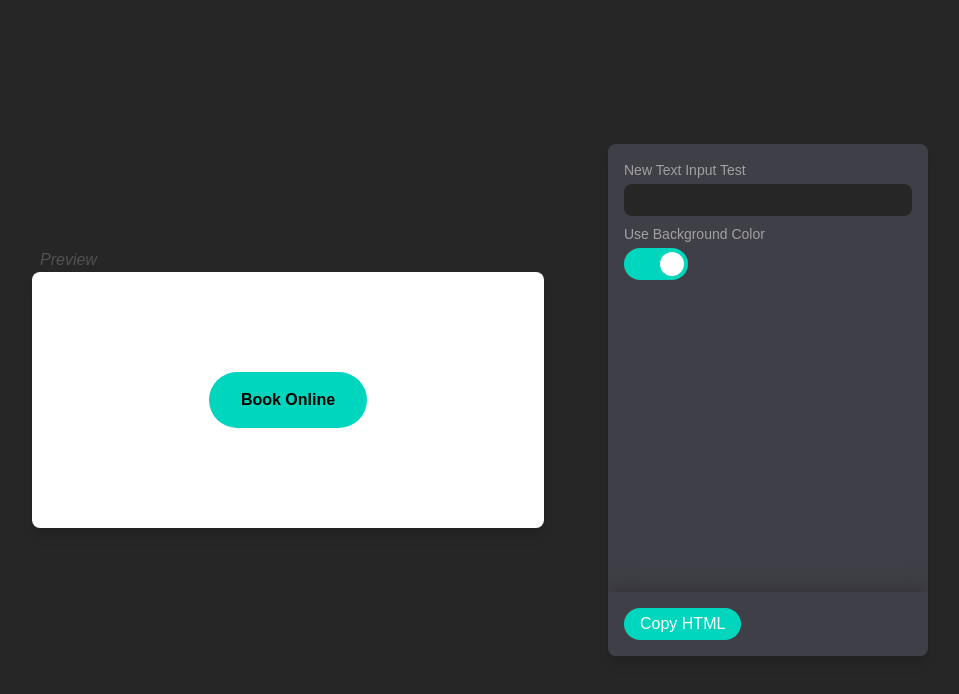
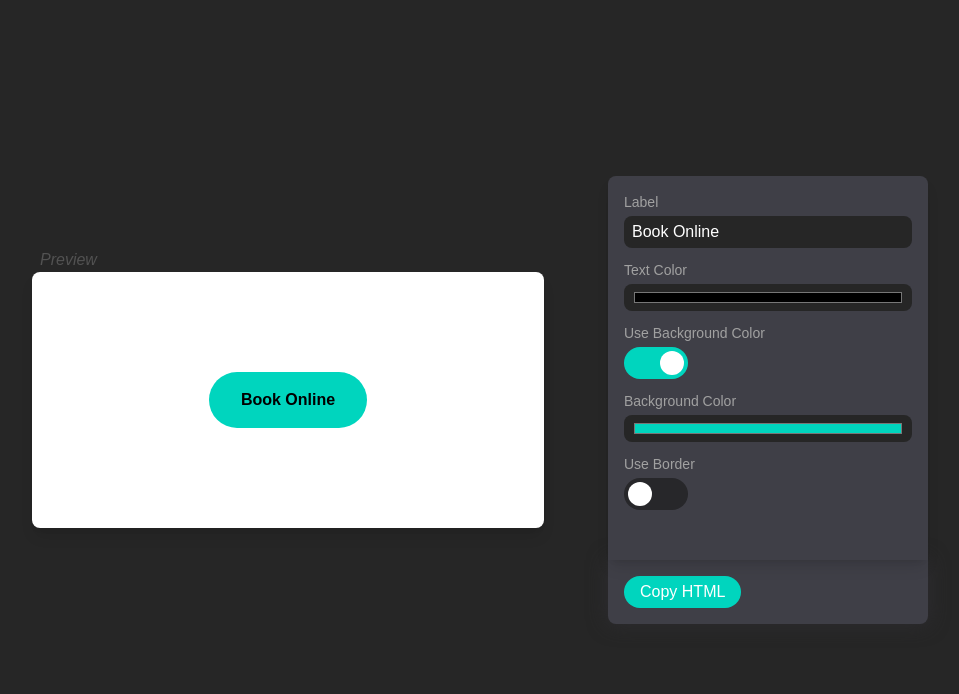
Before and after one commit to NexHealth-Ethan-Breinholt/button-maker, a Next.js app: page / in a window 1280 px wide. Shown: the top 694 px of the page, without its empty margins (160-1119 px from the left). Built offline with nearby package versions, Linux system fonts and the light colour scheme.

Commit message:
Created a set of default values for the button data context, and made all inputs initialize with those default values. Also added value suffix and pattern parameters for inputs

```diff
--- a/src/app/components/button-context.tsx
+++ b/src/app/components/button-context.tsx
@@ -1,6 +1,7 @@
 "use client";
 
 import { createContext, useContext, useState } from "react";
+import { DEFAULT_BUTTON_DATA } from "../constants";
 
 interface ButtonContextType {
     buttonData: Record<string, any>,
@@ -15,7 +16,7 @@ interface ButtonContextProviderProps {
 }
 
 export default function ButtonContextProvider({ children }: ButtonContextProviderProps) {
-    const [buttonData, setButtonData] = useState({});
+    const [buttonData, setButtonData] = useState<Record<string, any>>(DEFAULT_BUTTON_DATA);
 
     const handleInput = (key: string, value: any) => {
         setButtonData({
--- a/src/app/components/button-visual.tsx
+++ b/src/app/components/button-visual.tsx
@@ -5,11 +5,21 @@ import { useButtonContext } from "./button-context";
 export default function ButtonVisual() {
     const { buttonData } = useButtonContext();
 
-    const backgroundColor = buttonData["bg-color"] ?? "transparent";
+    const label = buttonData["label"] ?? "";
+    const color = buttonData["color"] ?? "#000000";
+    const backgroundColor = buttonData["use-bg-color"] ? buttonData["bg-color"] ?? "transparent" : "transparent";
+    const borderValues = [
+        "solid",
+        buttonData["border-color"],
+        buttonData["border-thickness"],
+    ]
+    const border = buttonData["use-border"] ? borderValues.join(" ") : "none";
 
     return (
         <button className="px-8 py-4 rounded-full font-bold cursor-pointer" style={{
+            color,
             backgroundColor,
-        }}>Book Online</button>
+            border,
+        }}>{label}</button>
     )
 }
--- a/src/app/components/inputs.tsx
+++ b/src/app/components/inputs.tsx
@@ -14,8 +14,9 @@ interface InputWrapperProps extends BaseProps {
 }
 
 interface InputFieldProps extends BaseProps {
-    defaultValue?: string | boolean,
     dataKey: string,
+    valueSuffix?: string,
+    pattern?: RegExp,
 }
 
 const InputWrapper = ({
@@ -31,14 +32,19 @@ const InputWrapper = ({
     const isHidden = conditionalKey ? buttonData[conditionalKey] !== conditionalKeyValue : false;
 
     useEffect(() => {
-        setHidden(isHidden);
         if (conditionalKey) {
+            if (buttonData[conditionalKey] === undefined) {
+                setHidden(hiddenByDefault);
+            }
+            else {
+                setHidden(isHidden);
+            }
             console.log(conditionalKey, conditionalKeyValue, buttonData[conditionalKey], isHidden)
         }
     }, [buttonData, conditionalKey, conditionalKeyValue, isHidden]);
 
     if (hidden) {
-        return <></>
+        return null;
     }
 
     return (
@@ -50,18 +56,27 @@ const InputWrapper = ({
 }
 
 export const TextInput = (props: InputFieldProps) => {
-    const { handleInput } = useButtonContext();
-    const [value, setValue] = useState("");
-
-    useEffect(() => {
-        if (props.defaultValue !== undefined) {
-            handleOnChange(props.defaultValue as string);
-        }
-    }, []);
+    const { buttonData, handleInput } = useButtonContext();
+    let startValue: string = buttonData[props.dataKey] ?? "";
+    if (startValue && props.valueSuffix && startValue.endsWith(props.valueSuffix)) {
+        startValue = startValue.slice(0, startValue.length - props.valueSuffix?.length);
+    }
+    const [value, setValue] = useState(startValue);
 
     const handleOnChange = (e: React.ChangeEvent<HTMLInputElement> | string) => {
-        handleInput(props.dataKey, typeof e === "string" ? e : e.target.value);
-        setValue(typeof e === "string" ? e : e.target.value);
+        let newValue = typeof e === "string" ? e : e.target.value;
+
+        if (props.pattern && !props.pattern.test(newValue)) {
+            return;
+        }
+
+        setValue(newValue);
+
+        if (props.valueSuffix && !newValue.endsWith(props.valueSuffix)) {
+            newValue += props.valueSuffix;
+        }
+
+        handleInput(props.dataKey, newValue);
     }
 
     return (
@@ -72,14 +87,9 @@ export const TextInput = (props: InputFieldProps) => {
 }
 
 export const ToggleInput = (props: InputFieldProps) => {
-    const { handleInput } = useButtonContext();
+    const { buttonData, handleInput } = useButtonContext();
+    const startValue: boolean = buttonData[props.dataKey] ?? false;
     const [value, setValue] = useState(false);
-
-    useEffect(() => {
-        if (props.defaultValue !== undefined) {
-            handleOnChange(value);
-        }
-    }, []);
 
     const handleOnChange = (value: boolean) => {
         handleInput(props.dataKey, value);
@@ -90,24 +100,23 @@ export const ToggleInput = (props: InputFieldProps) => {
 
     return (
         <InputWrapper label={props.label} conditionalKey={props.conditionalKey} conditionalKeyValue={props.conditionalKeyValue} hiddenByDefault={props.hiddenByDefault}>
-            <Toggle defaultValue={props.defaultValue as boolean} onChange={handleOnChange} />
+            <Toggle defaultValue={startValue} onChange={handleOnChange} />
         </InputWrapper>
     )
 }
 
 export const ColorInput = (props: InputFieldProps) => {
-    const { handleInput } = useButtonContext();
-    const [value, setValue] = useState("");
-
-    useEffect(() => {
-        if (props.defaultValue !== undefined) {
-            handleOnChange(props.defaultValue as string);
-        }
-    }, []);
+    const { buttonData, handleInput } = useButtonContext();
+    const startValue: string = buttonData[props.dataKey] ?? "";
+    const [value, setValue] = useState(startValue);
 
     const handleOnChange = (e: React.ChangeEvent<HTMLInputElement> | string) => {
-        handleInput(props.dataKey, typeof e === "string" ? e : e.target.value);
-        setValue(typeof e === "string" ? e : e.target.value);
+        let newValue = typeof e === "string" ? e : e.target.value;
+        if (props.valueSuffix && !newValue.endsWith(props.valueSuffix)) {
+            newValue += props.valueSuffix;
+        }
+        handleInput(props.dataKey, newValue);
+        setValue(newValue);
     }
 
     return (
--- /dev/null
+++ b/src/app/constants.ts
@@ -0,0 +1,9 @@
+export const DEFAULT_BUTTON_DATA = {
+    "label": "Book Online",
+    "color": "#000000",
+    "use-bg-color": true,
+    "bg-color": "#00d5be",
+    "use-border": false,
+    "border-color": "#000000",
+    "border-thickness": "2px",
+}
--- a/src/app/page.tsx
+++ b/src/app/page.tsx
@@ -19,14 +19,19 @@ export default function Home() {
       <div className="flex gap-16 items-center">
         <div className="bg-white rounded-lg p-4 w-[32rem] h-64 shadow-lg grid place-items-center relative">
           <p className="absolute left-2 -top-6 italic text-neutral-600">Preview</p>
-          {/* <button className="px-8 py-4 bg-teal-400 rounded-full font-bold cursor-pointer">Book Online</button> */}
           <ButtonVisual />
         </div>
-        <div className="bg-zinc-700 rounded-lg p-4 w-80 h-[32rem] shadow-lg relative overflow-y-auto flex flex-col gap-2">
-          <TextInput label="New Text Input Test" dataKey="new-text-test" />
-          <ToggleInput label="Use Background Color" dataKey="use-bg-color" defaultValue={true} />
-          <ColorInput label="Background Color" dataKey="bg-color" defaultValue="#00d5be" conditionalKey="use-bg-color" conditionalKeyValue={true} />
-          <div className="bg-zinc-700 h-16 bottom-0 left-0 right-0 absolute shadow-[0_0_20px_0_oklch(30%_0.006_295.885)] flex justify-between px-4 items-center">
+        <div className="relative">
+          <div className="bg-zinc-700 rounded-t-lg p-4 w-80 h-96 shadow-lg relative overflow-y-auto flex flex-col gap-3 pb-64">
+            <TextInput label="Label" dataKey="label" />
+            <ColorInput label="Text Color" dataKey="color" />
+            <ToggleInput label="Use Background Color" dataKey="use-bg-color" />
+            <ColorInput label="Background Color" dataKey="bg-color" conditionalKey="use-bg-color" conditionalKeyValue={true} />
+            <ToggleInput label="Use Border" dataKey="use-border" />
+            <ColorInput label="Border Color" dataKey="border-color" conditionalKey="use-border" conditionalKeyValue={true} />
+            <TextInput label="Border Thickness (px)" dataKey="border-thickness" conditionalKey="use-border" conditionalKeyValue={true} valueSuffix="px" pattern={/^[0-9]{0,2}$/} />
+          </div>
+          <div className="bg-zinc-700 rounded-b-lg h-16 shadow-[0_0_20px_0_oklch(30%_0.006_295.885)] flex justify-between px-4 items-center">
             <button className="px-4 py-1 h-fit bg-teal-400 text-white rounded-full">Copy HTML</button>
           </div>
         </div>
```
